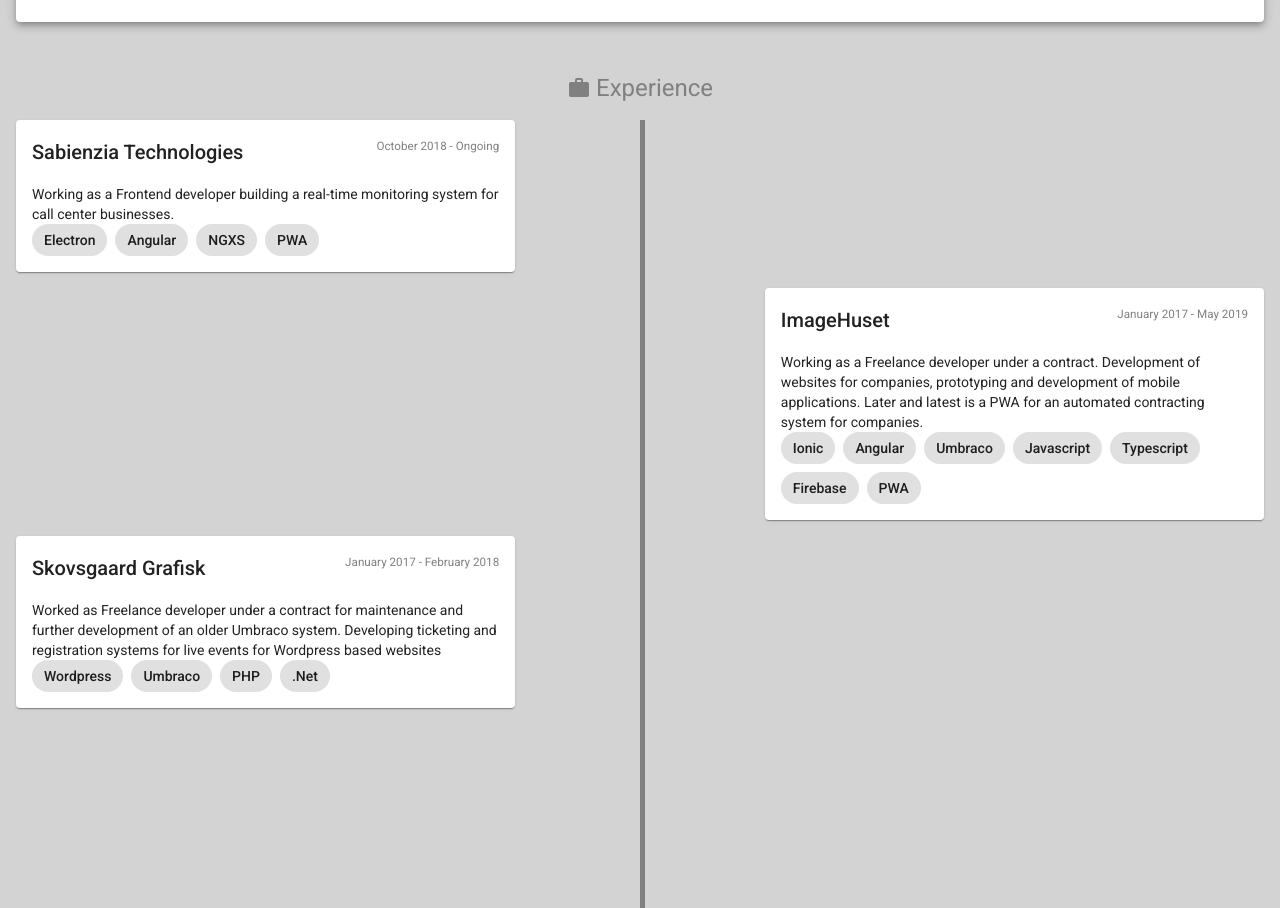
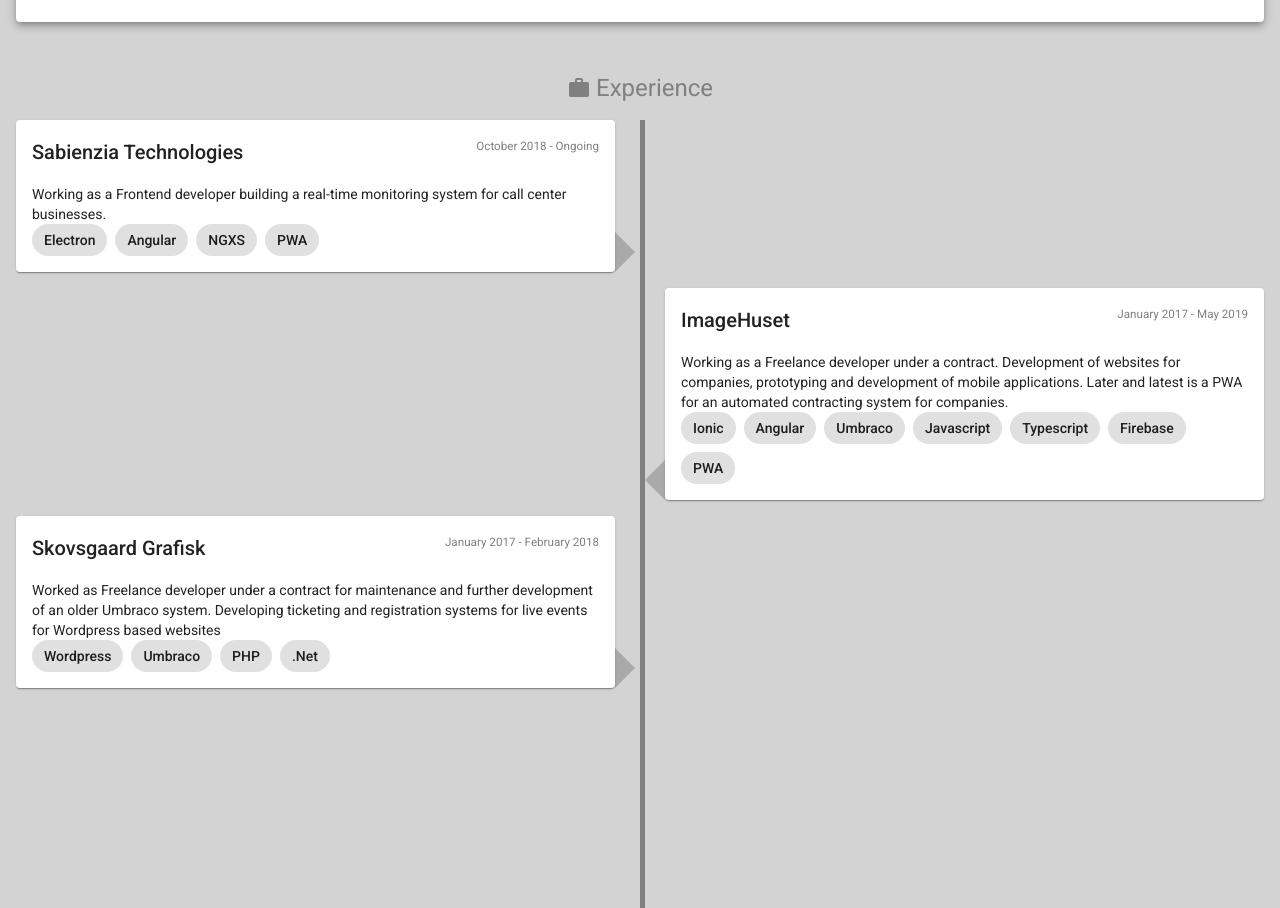
Before and after one commit to PhotonicDev/cv-angular, an Angular app: page / in a window 1280 px wide. Shown: the part 520-1428 px from the top of the page. Built offline with nearby package versions, Linux system fonts and the light colour scheme.

Commit message:
added arrows to the timeline

```diff
--- a/src/app/components/timeline/timeline.component.html
+++ b/src/app/components/timeline/timeline.component.html
@@ -4,10 +4,13 @@
 <div fxLayout="column">
     <div
         *ngFor="let block of timeline; let i = index"
-        style="margin-bottom: 16px;width: 40%;"
+        style="margin-bottom: 16px;width: calc(50% - 5px);"
         [fxFlexAlign]="i % 2 === 1 ? 'end' : 'start'"
+        fxLayout="row"
+        fxLayoutAlign="center end"
     >
-        <mat-card>
+        <div class="left-arrow" *ngIf="i % 2 === 1"></div>
+        <mat-card style="width: calc(100% - 20px)">
             <mat-card-content>
                 <div fxLayout="row" fxLayoutAlign="space-between">
                     <h2>
@@ -23,5 +26,6 @@
                 </mat-chip-list>
             </mat-card-content>
         </mat-card>
+        <div *ngIf="i % 2 === 0" class="right-arrow"></div>
     </div>
 </div>
--- a/src/app/components/timeline/timeline.component.scss
+++ b/src/app/components/timeline/timeline.component.scss
@@ -0,0 +1,14 @@
+.left-arrow {
+    border-color: transparent darkgray;
+    border-style: solid;
+    border-width: 20px 20px 20px 0px;
+    height: 0px;
+    width: 0px;
+}
+.right-arrow {
+    border-color: transparent darkgrey;
+    border-style: solid;
+    border-width: 20px 0px 20px 20px;
+    height: 0px;
+    width: 0px;
+}
```
